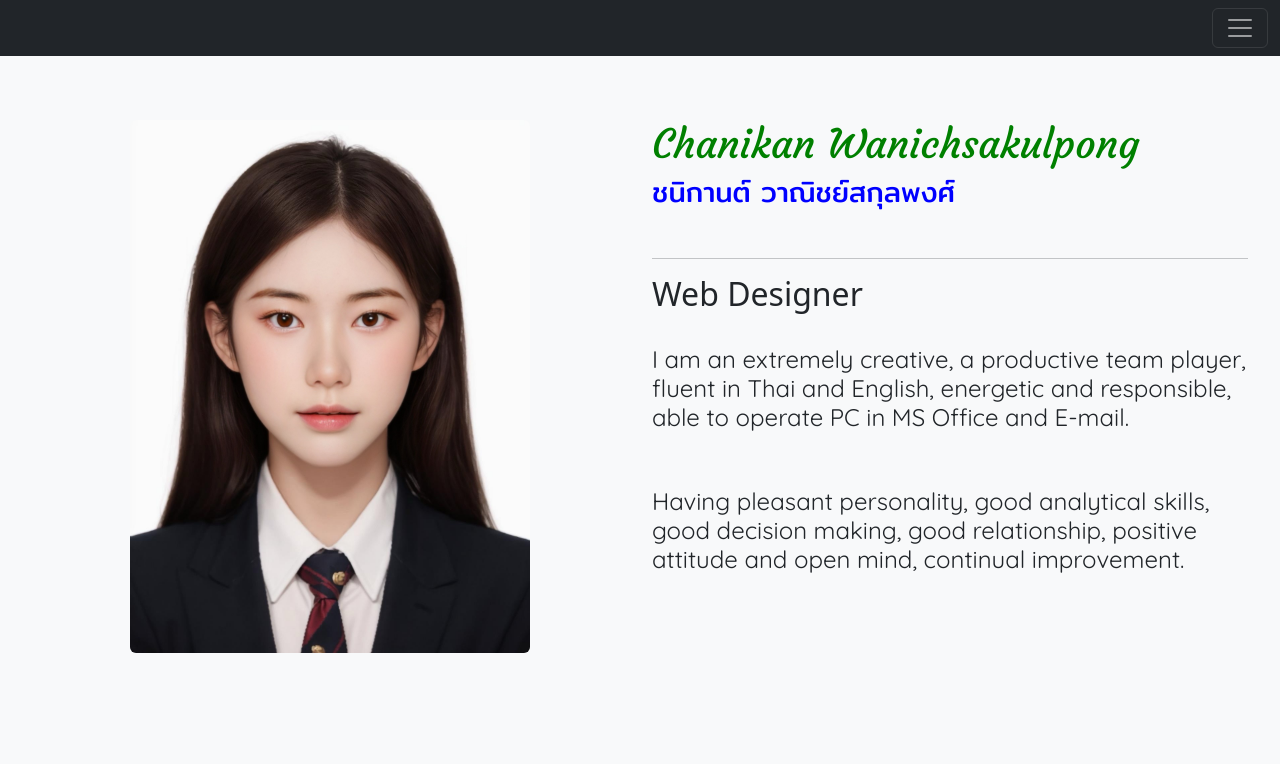
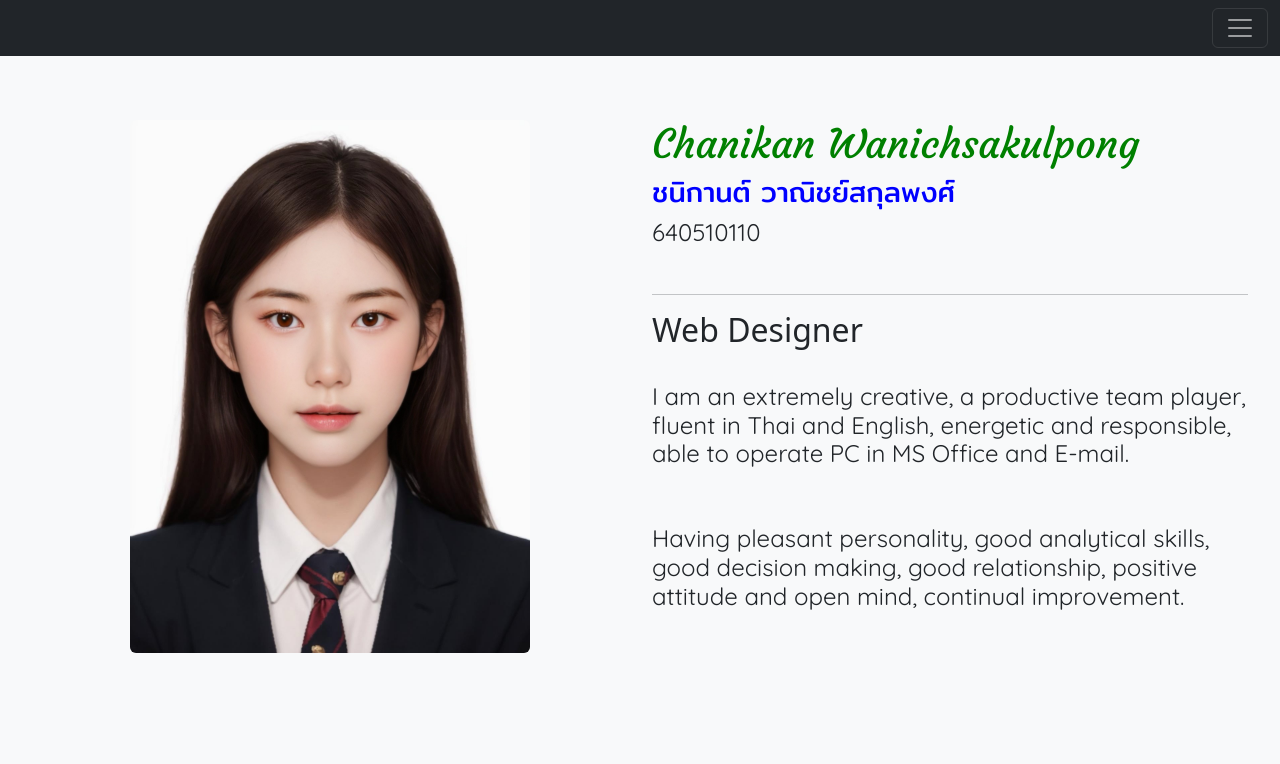
Before and after one commit to mininitchoco/resume, a plain HTML site: page index.html in a window 1280 px wide. Shown: the top 764 px of the page. Drawn offline with nearby package versions, Linux system fonts and the light colour scheme.

Commit message:
version3
adding student ID

```diff
--- a/index.html
+++ b/index.html
@@ -66,6 +66,7 @@
         <div class="col-md-6 col-lg-6">
           <h1>Chanikan Wanichsakulpong </h1>
           <h3>ชนิกานต์ วาณิชย์สกุลพงศ์ </h3>
+          <h4>640510110</h4>
           <br>
           <hr>
           <h2> Web Designer </h2>
@@ -119,8 +120,8 @@
           <h4> Date of Birth : 15 November 2002 </h4>
         </div>
         <div class="col-md-6 col-lg-6">
-          <h4>Faculty of Arts, Silpakorn University (Information and
-            Library Science Major, English Minor) GPAX 3.42 </h4>
+          <h4>Faculty of Arts, Silpakorn University (Information and Library
+            Science Major, English Minor) GPAX 3.42 </h4>
         </div>
       </div>
       <br>
```
